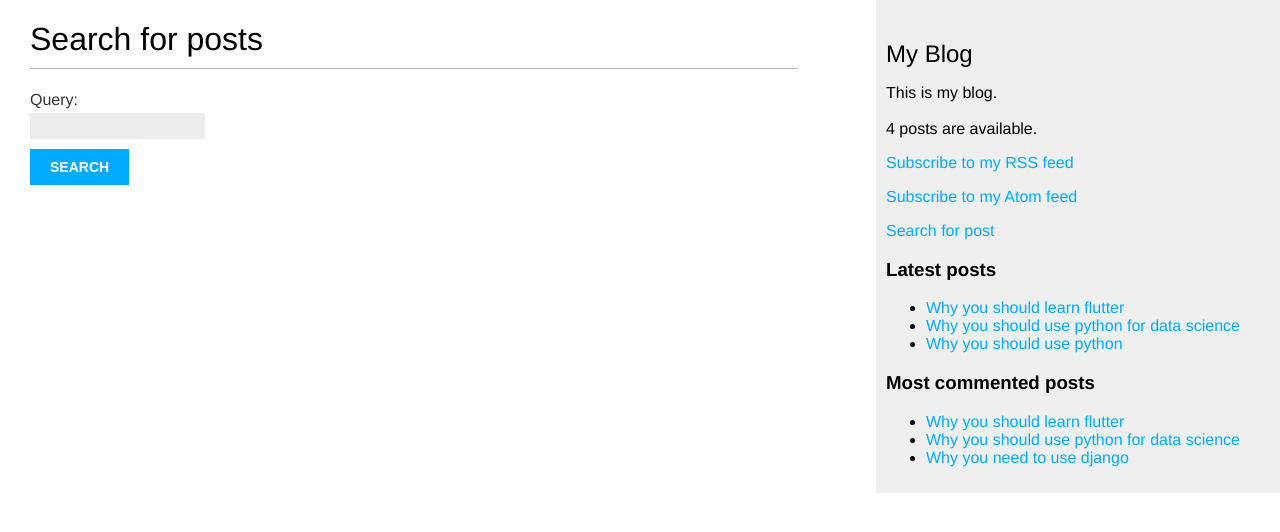
After one commit to yawtalkstechs/New-Blog-API, a Django app: page /blog/search/ in a window 1280 px wide. The commit adds this page. Shown: the top 532 px of the page. Run offline with Django 4.2, Linux system fonts and the light colour scheme; data comes from the database, SQL or seed files in the repository; both versions use the stored data as it was after the commit; parts of the project's set-up code (start-up, migrations or seed data) failed here and were passed over.

Commit message:
Search included

```diff
--- a/api/urls.py
+++ b/api/urls.py
@@ -1,9 +1,13 @@
-from django.urls import path
-from .views import PostListView, PostDetailView
+from django.urls import path,include
+from rest_framework.routers import DefaultRouter
+
+from .views import PostViewSet
 
 app_name = 'api'
 
+router = DefaultRouter()
+router.register(r'blogs', PostViewSet, basename='blogs')
+
 urlpatterns = [
-    path('blog/', PostListView.as_view()),
-    path('blog/<int:pk>/', PostDetailView.as_view()),
+    path('', include(router.urls)),
 ]
--- a/blog/forms.py
+++ b/blog/forms.py
@@ -12,3 +12,7 @@ class CommentForm(forms.ModelForm):
     class Meta:
         model = Comment
         fields = ['name', 'email', 'body']
+
+
+class SearchForm(forms.Form):
+    query = forms.CharField()
--- a/blog/urls.py
+++ b/blog/urls.py
@@ -1,5 +1,5 @@
 from django.urls import path
-from .views import post_detail, post_list, PostListView, post_share, post_comment
+from .views import post_detail, post_list, PostListView, post_search, post_share, post_comment
 from .feeds import LatestPostsFeed, AtomPostsFeed
 
 app_name = "blog"
@@ -14,4 +14,5 @@ urlpatterns = [
     path("<int:post_id>/comment/", post_comment, name="post_comment"),
     path("<int:year>/<int:month>/<int:day>/<slug:post>/",
         post_detail, name="post_detail"),
+    path("search/", post_search, name="post_search"),
 ]
--- a/blog/views.py
+++ b/blog/views.py
@@ -4,10 +4,11 @@ from django.core.paginator import Paginator, EmptyPage, PageNotAnInteger
 from django.views.generic import ListView
 from django.views.decorators.http import require_POST
 from django.db.models import Count
+from django.contrib.postgres.search import SearchVector, SearchQuery, SearchRank
 
 from taggit.models import Tag
 from .models import Post, Comment
-from .forms import EmailPostForm, CommentForm
+from .forms import EmailPostForm, CommentForm, SearchForm
 
 # Create your views here.
 def post_list(request, tag_slug=None):
@@ -95,3 +96,24 @@ def post_comment(request, post_id):
                                                 {'post' : post,
                                                 'form' : form,
                                                 'comment' : comment})
+
+def post_search(request):
+    form = SearchForm()
+    query = None
+    results = []
+
+    if 'query' in request.GET:
+        form = SearchForm(request.GET)
+        if form.is_valid():
+            query = form.cleaned_data['query']
+            search_vector = SearchVector('title', 'body', config='english')
+            search_query = SearchQuery(query, config='english')
+            results = Post.published.annotate(
+                                search=search_vector,
+                                rank=SearchRank(search_vector, search_query)). \
+                filter(search=search_query).order_by('-rank')
+
+    return render(request, 'blog/post/search.html', {
+                                            'form' : form,
+                                            'query' : query,
+                                            'results' : results})
--- a/config/urls.py
+++ b/config/urls.py
@@ -29,3 +29,7 @@ urlpatterns = [
     path("sitemap.xml", sitemap, {'sitemaps' : sitemaps},
              name='django.contrib.sitemaps.views.sitemap'),
 ]
+
+urlpatterns +=[
+    path('api-auth/', include('rest_framework.urls')),
+]
--- a/templates/blog/base.html
+++ b/templates/blog/base.html
@@ -28,6 +28,12 @@
                     Subscribe to my Atom feed
                 </a>
             </p>
+
+            <p>
+                <a href="{% url 'blog:post_search' %}">
+                    Search for post
+                </a>
+            </p>
             <h3>Latest posts</h3>
             {% show_latest_posts 3 %}
 
--- /dev/null
+++ b/templates/blog/post/search.html
@@ -0,0 +1,32 @@
+{% extends 'blog/base.html' %}
+{% load blog_tags %}
+
+{% block title %}Search{% endblock title %}
+
+{% block content %}
+    {% if query %}
+        <h1>Posts containing "{{ query }}"</h1>
+        <h3>
+            {% with results.count as total_results %}
+                Found {{ total_results }} result{{ total_results|pluralize }}
+            {% endwith %}
+        </h3>
+        {% for post in results %}
+            <h4>
+                <a href="{{ post.get_absolute_url }}">
+                    {{ post.title }}
+                </a>
+            </h4>
+            {{ post.body|markdown|truncatechars_html:12 }}
+        {% empty %}
+            <p>Sorry, no match found.</p>
+        {% endfor %}
+        <p><a href="{% url 'blog:post_search' %}">Search Again</a></p>
+    {% else %}
+        <h1>Search for posts</h1>
+        <form method = "get">
+            {{ form.as_p }}
+            <input type="submit" value="Search">
+        </form>
+    {% endif %}
+{% endblock content %}
```
Also changed, not shown: api/views.py (+4 -6 lines), config/settings.py (+8 -2 lines), db.sqlite3, 1 other file.
